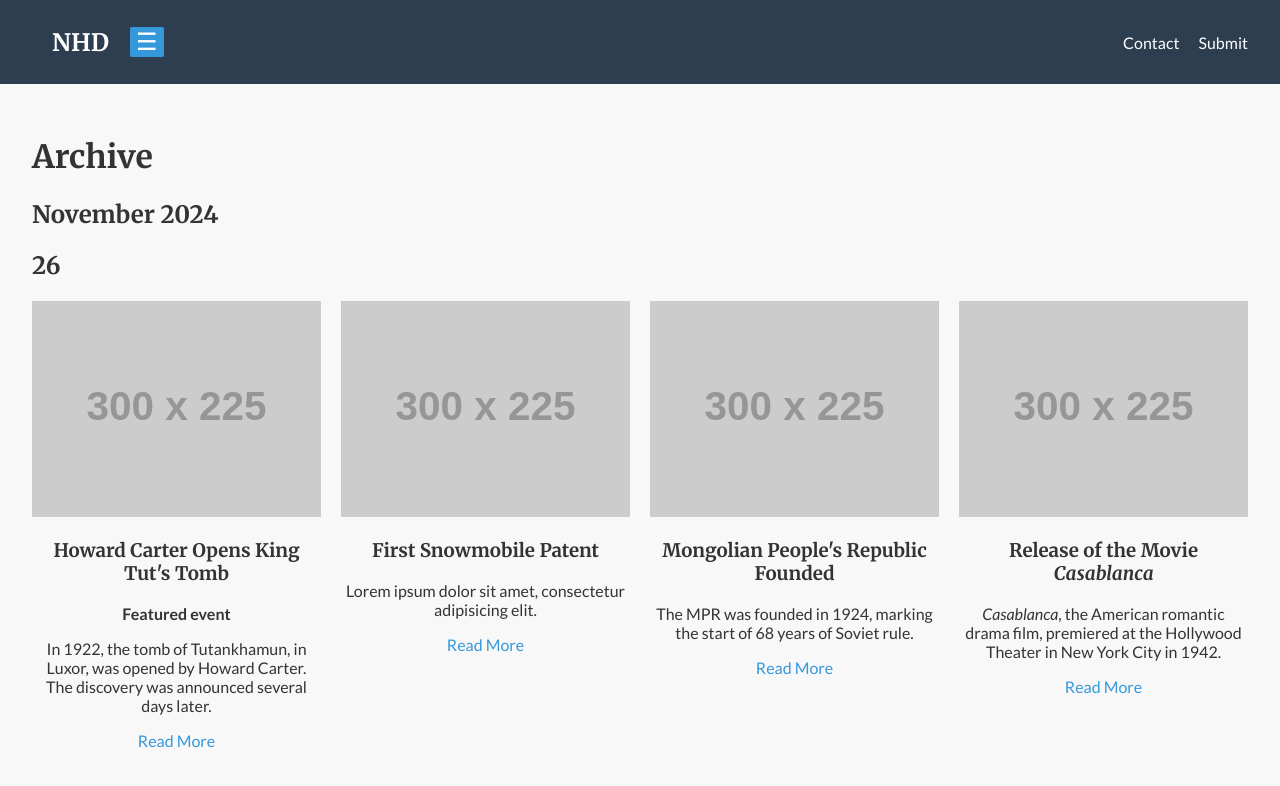
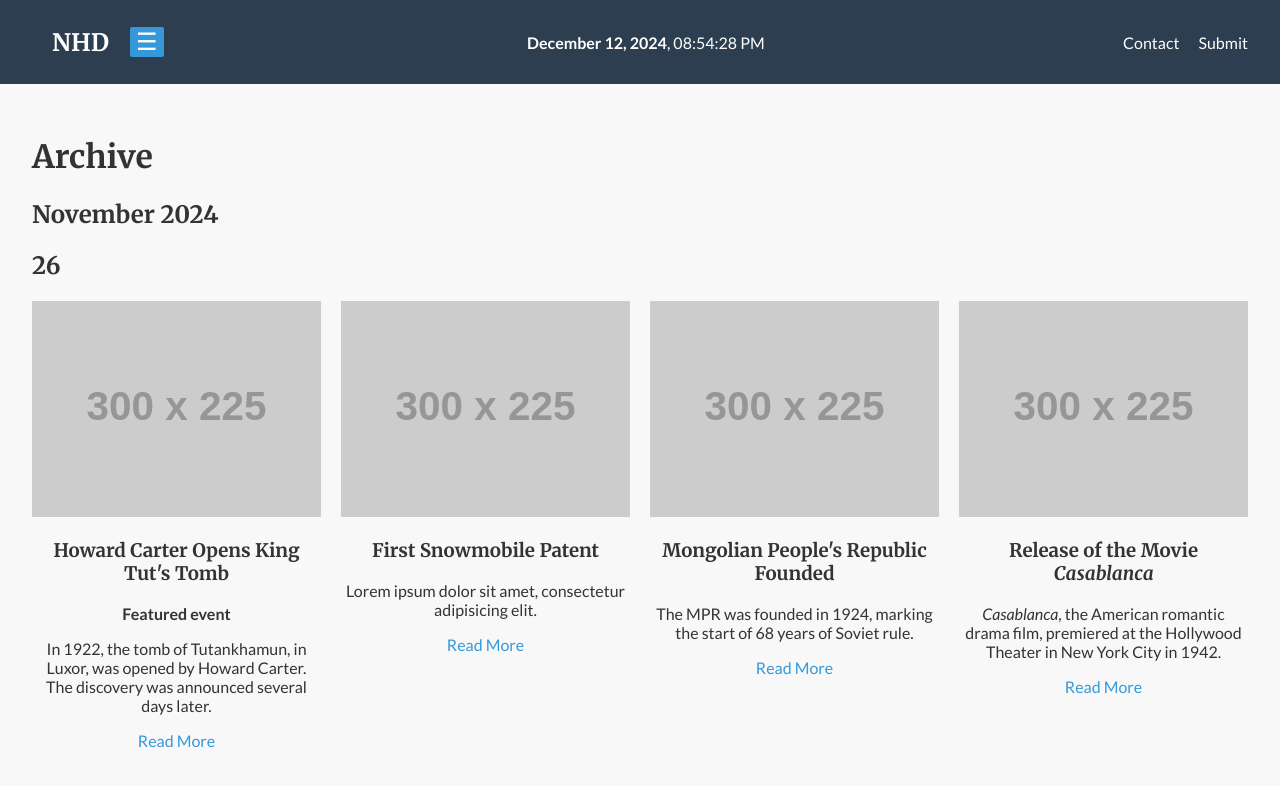
Before and after one commit to estella144/niche-history-daily, a plain HTML site: page archive.html in a window 1280 px wide. Drawn offline with Linux system fonts and the light colour scheme; placeholder pictures from the web are drawn by us.

Commit message:
add date and time indicator

```diff
--- a/archive.html
+++ b/archive.html
@@ -25,6 +25,7 @@
         </div>
       </div>
     </div>
+    <p id="current-date-time"></p>
     <nav>
       <a href="contact.html">Contact</a>
       <a href="submit.html">Submit</a>
@@ -69,4 +70,5 @@
   </main>
 
   <script src="js/dropdown.js"></script>
+  <script src="js/update-datetime.js"></script>
 </body>
--- /dev/null
+++ b/js/update-datetime.js
@@ -0,0 +1,13 @@
+function updateDateTime() {
+  console.log('called');
+  const now = new Date();
+  console.log('now: ' + now);
+  // const formattedDate = now.toLocaleString();
+  const formattedDate = new Intl.DateTimeFormat(undefined, { year: 'numeric', month: 'long', day: 'numeric' }).format(now);
+  const formattedTime = new Intl.DateTimeFormat(undefined, { hour: '2-digit', minute: '2-digit', second: '2-digit' }).format(now);
+  document.getElementById('current-date-time').innerHTML = `<b>${formattedDate}</b>, ${formattedTime}`;
+  console.log('updated');
+}
+
+setInterval(updateDateTime, 100);
+updateDateTime();
```
Also changed, not shown: about.html (+2 -0 lines), index.html (+2 -0 lines), submit.html (+2 -0 lines).
